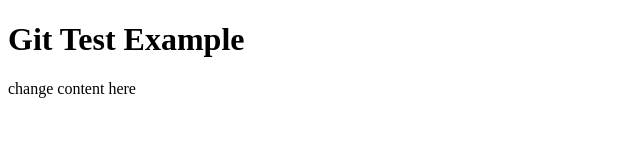
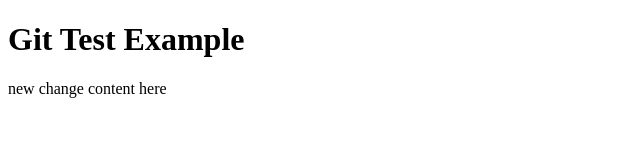
Before and after one commit to vks-deeplogix/GitTestExample, a plain HTML site: page index.html in a window 1280 px wide. Shown: the full height of the page, 0-640 px from the left. Drawn offline with Linux system fonts and the light colour scheme.

Commit message:
new change on index.html

```diff
--- a/index.html
+++ b/index.html
@@ -7,6 +7,6 @@
 </head>
 <body>
     <h1>Git Test Example</h1>
-    <p>change content here</p>
+    <p>new change content here</p>
 </body>
 </html>
```
